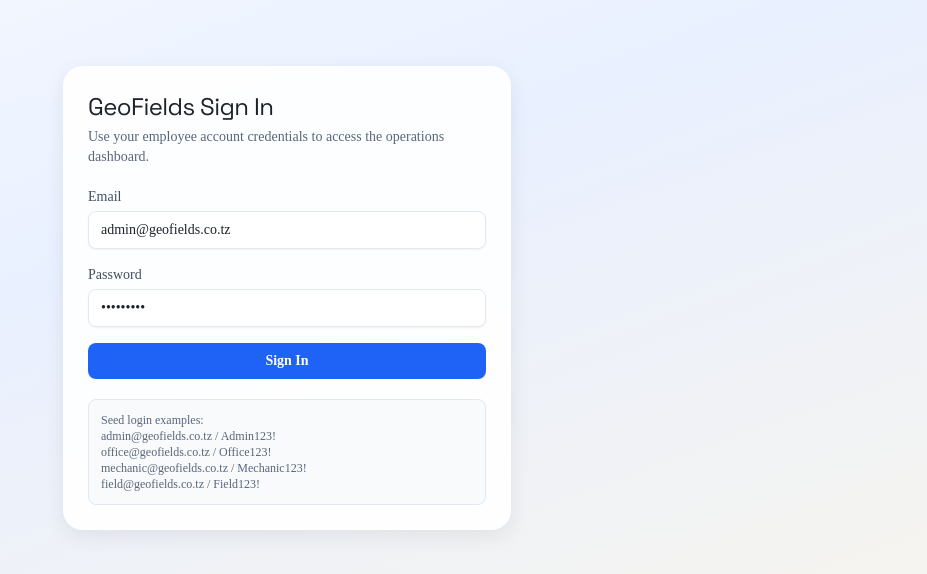
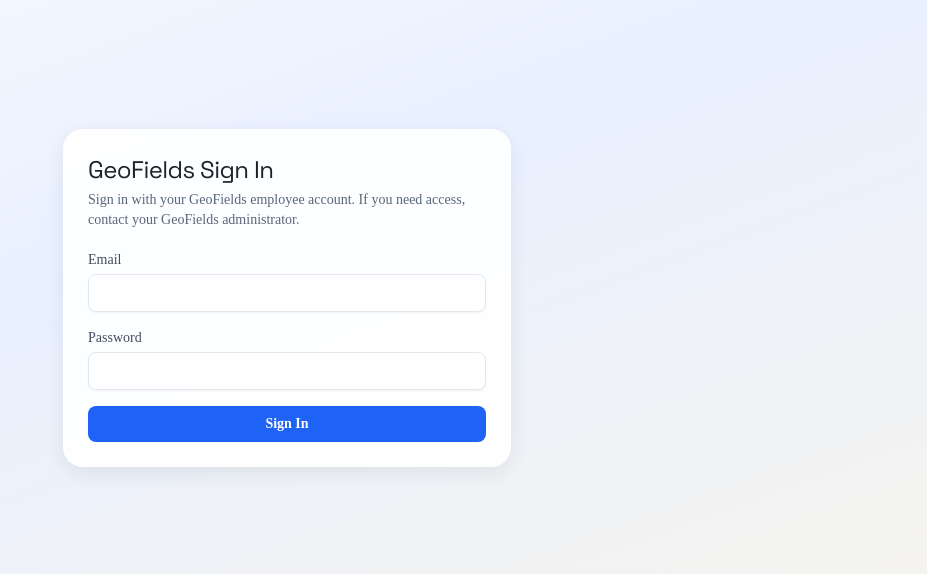
Before and after one commit to jasondillip30-cmyk/geofields-app, a Next.js app: page /login in a window 1280 px wide. Shown: the part 102-676 px from the top of the page, without its empty margins (353-1280 px from the left). Built offline with nearby package versions, Linux system fonts and the light colour scheme; no server answers.

Commit message:
Preserve hardened sign-in for pilot rollout

```diff
--- a/src/app/login/page.tsx
+++ b/src/app/login/page.tsx
@@ -21,8 +21,8 @@ function LoginContent() {
   const router = useRouter();
   const searchParams = useSearchParams();
   const { refreshSession } = useRole();
-  const [email, setEmail] = useState("admin@geofields.co.tz");
-  const [password, setPassword] = useState("Admin123!");
+  const [email, setEmail] = useState("");
+  const [password, setPassword] = useState("");
   const [error, setError] = useState("");
   const [loading, setLoading] = useState(false);
 
@@ -98,7 +98,7 @@ function LoginShell({
       <section className="w-full max-w-md rounded-2xl border border-white/80 bg-white/90 p-6 shadow-card">
         <h1 className="font-display text-2xl text-ink-900">GeoFields Sign In</h1>
         <p className="mt-1 text-sm text-ink-600">
-          Use your employee account credentials to access the operations dashboard.
+          Sign in with your GeoFields employee account. If you need access, contact your GeoFields administrator.
         </p>
 
         <form onSubmit={onSubmit} className="mt-5 space-y-4">
@@ -106,6 +106,7 @@ function LoginShell({
             Email
             <input
               type="email"
+              autoComplete="username"
               value={email}
               onChange={(event) => onEmailChange(event.target.value)}
               className="mt-1 w-full rounded-lg border border-slate-200 px-3 py-2 outline-none ring-brand-300 focus:ring"
@@ -116,6 +117,7 @@ function LoginShell({
             Password
             <input
               type="password"
+              autoComplete="current-password"
               value={password}
               onChange={(event) => onPasswordChange(event.target.value)}
               className="mt-1 w-full rounded-lg border border-slate-200 px-3 py-2 outline-none ring-brand-300 focus:ring"
@@ -132,13 +134,6 @@ function LoginShell({
           </button>
         </form>
 
-        <div className="mt-5 rounded-lg border border-slate-200 bg-slate-50 p-3 text-xs text-ink-600">
-          <p>Seed login examples:</p>
-          <p>admin@geofields.co.tz / Admin123!</p>
-          <p>office@geofields.co.tz / Office123!</p>
-          <p>mechanic@geofields.co.tz / Mechanic123!</p>
-          <p>field@geofields.co.tz / Field123!</p>
-        </div>
       </section>
     </main>
   );
```
Also changed, not shown: 1 other file (tests, documents, lock files or other folders).
